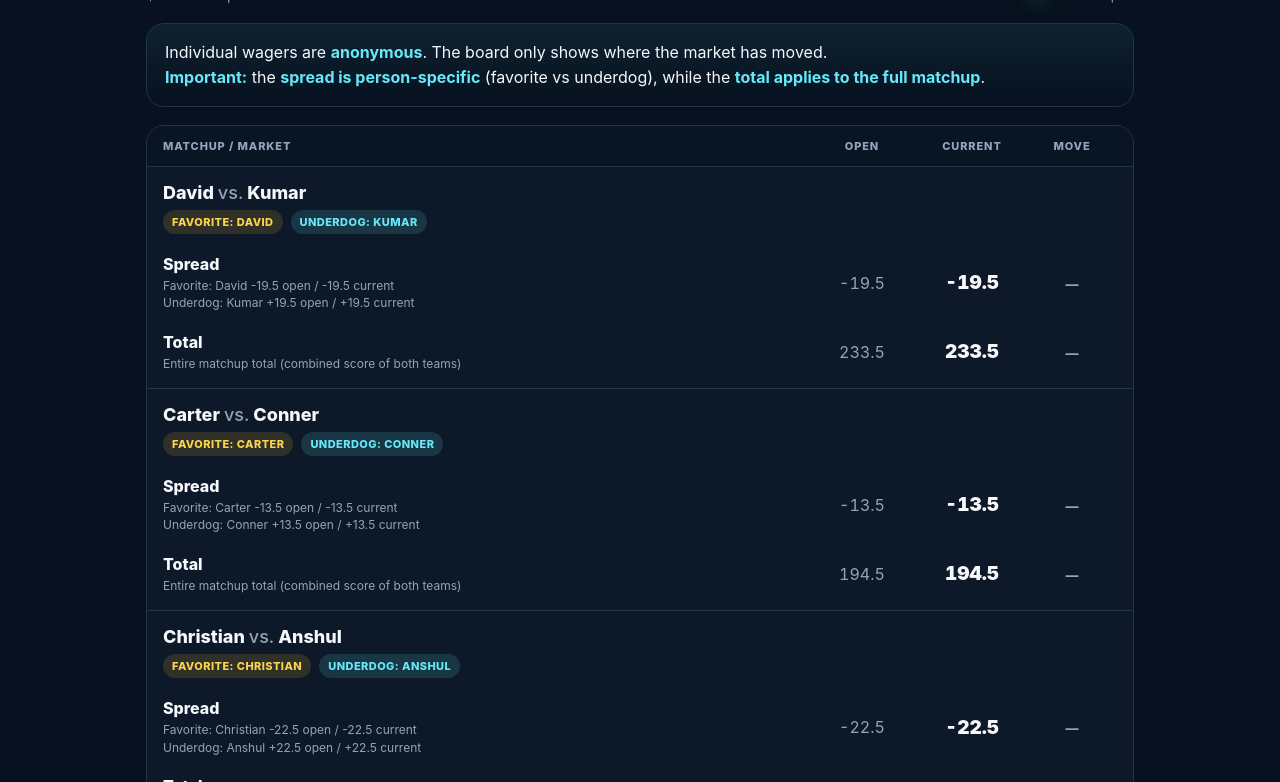
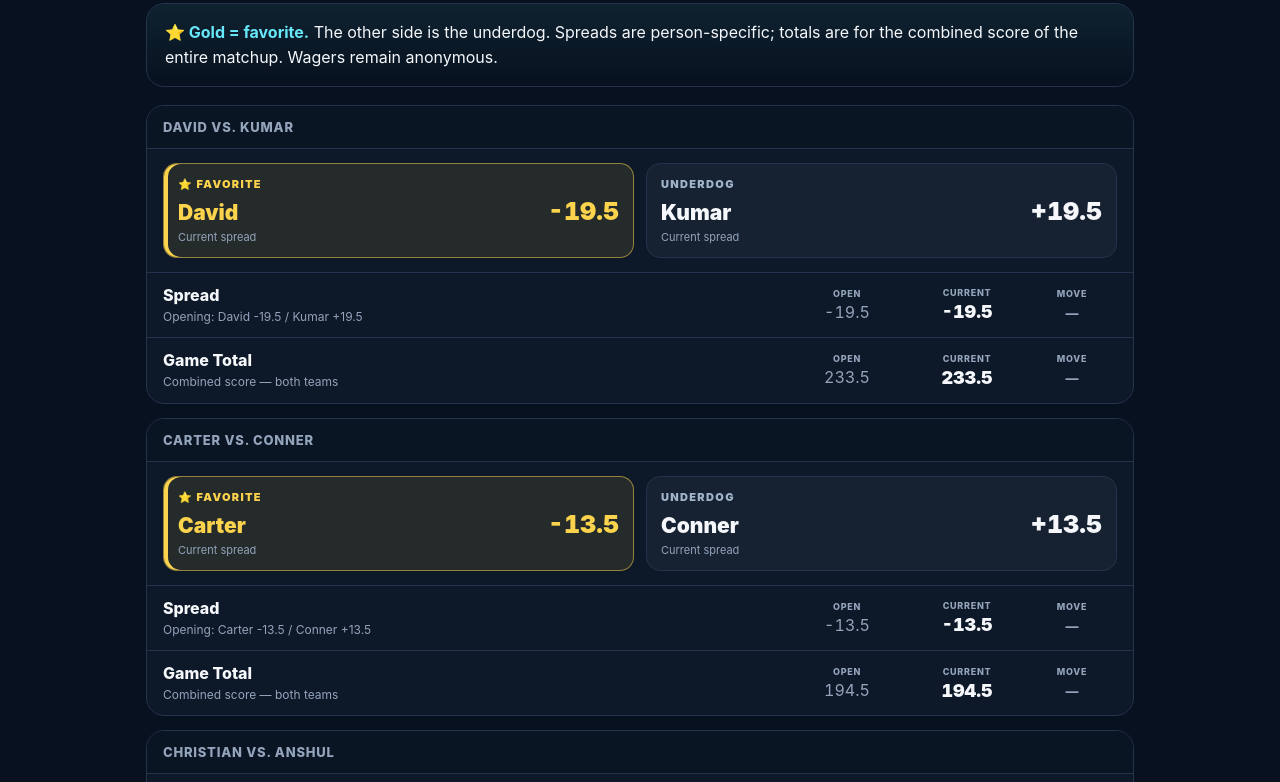
Before and after one commit to mmcclo01/kmk-sportsbook, a plain HTML site: page index.html in a window 1280 px wide. Shown: the part 131-913 px from the top of the page. Drawn offline with Linux system fonts and the light colour scheme.

Commit message:
Make favorite and underdog visually unmistakable

```diff
--- a/index.html
+++ b/index.html
@@ -3,13 +3,17 @@
 <head>
   <meta charset="utf-8">
   <meta name="viewport" content="width=device-width, initial-scale=1">
-  <meta name="theme-color" content="#07111f">\n  <meta http-equiv="Cache-Control" content="no-cache, no-store, must-revalidate">\n  <meta http-equiv="Pragma" content="no-cache">\n  <meta http-equiv="Expires" content="0">
+  <meta name="theme-color" content="#07111f">
+  <meta http-equiv="Cache-Control" content="no-cache, no-store, must-revalidate">
+  <meta http-equiv="Pragma" content="no-cache">
+  <meta http-equiv="Expires" content="0">
   <title>KMK Sportsbook — Rivalry Week</title>
   <style>
     :root{
       --bg:#07111f;--panel:#0d1828;--panel2:#111f33;--text:#f5f7fb;--muted:#93a4bb;
       --border:#22334b;--accent:#67e8f9;--up:#34d399;--down:#fb7185;
-      --fav-bg:rgba(251,191,36,.14);--fav-text:#fcd34d;--dog-bg:rgba(103,232,249,.14);--dog-text:#67e8f9;
+      --gold:#fcd34d;--gold-bg:rgba(252,211,77,.10);--gold-border:rgba(252,211,77,.52);
+      --dog:#9fb3c9;--dog-bg:rgba(148,163,184,.07);
     }
     *{box-sizing:border-box}
     html,body{margin:0;padding:0;background:var(--bg);color:var(--text);font-family:Inter,ui-sans-serif,system-ui,-apple-system,BlinkMacSystemFont,"Segoe UI",sans-serif}
@@ -23,25 +27,32 @@
     .dot{width:9px;height:9px;border-radius:50%;background:var(--up);box-shadow:0 0 18px rgba(52,211,153,.65)}
     .hero{background:linear-gradient(180deg,rgba(103,232,249,.08),rgba(103,232,249,0));border:1px solid var(--border);border-radius:18px;padding:16px 18px;margin-bottom:18px;line-height:1.55}
     .hero strong{color:var(--accent)}
-    .board{border:1px solid var(--border);border-radius:18px;overflow:hidden;background:var(--panel)}
-    .head,.row{display:grid;grid-template-columns:minmax(0,1.3fr) 110px 110px 90px;align-items:center}
-    .head{padding:13px 16px;background:#0a1524;color:var(--muted);font-size:11px;font-weight:800;letter-spacing:.08em;text-transform:uppercase;border-bottom:1px solid var(--border)}
-    .game{border-bottom:1px solid var(--border)}
-    .game:last-child{border-bottom:0}
-    .game-title{padding:15px 16px 7px;font-size:18px;font-weight:800}
-    .vs{color:var(--muted);font-weight:500}
-    .badges{display:flex;gap:8px;flex-wrap:wrap;padding:0 16px 10px}
-    .badge{font-size:11px;font-weight:800;letter-spacing:.04em;text-transform:uppercase;border-radius:999px;padding:5px 9px}
-    .fav{background:var(--fav-bg);color:var(--fav-text)}
-    .dog{background:var(--dog-bg);color:var(--dog-text)}
-    .row{padding:10px 16px}
-    .row:last-child{padding-bottom:16px}
-    .market-name{font-weight:800}
+    .board{display:grid;gap:14px}
+    .game{border:1px solid var(--border);border-radius:18px;overflow:hidden;background:var(--panel)}
+    .game-head{padding:13px 16px;background:#0a1524;border-bottom:1px solid var(--border);font-size:13px;color:var(--muted);font-weight:800;letter-spacing:.06em;text-transform:uppercase}
+    .sides{display:grid;grid-template-columns:1fr 1fr;gap:12px;padding:14px 16px}
+    .side{border:1px solid var(--border);border-radius:14px;padding:13px 14px}
+    .side.favorite{background:var(--gold-bg);border-color:var(--gold-border);box-shadow:inset 4px 0 0 var(--gold)}
+    .side.underdog{background:var(--dog-bg)}
+    .side-label{font-size:11px;text-transform:uppercase;letter-spacing:.12em;font-weight:900;margin-bottom:5px}
+    .favorite .side-label{color:var(--gold)}
+    .underdog .side-label{color:var(--dog)}
+    .side-main{display:flex;align-items:baseline;justify-content:space-between;gap:12px}
+    .side-name{font-size:21px;font-weight:950}
+    .favorite .side-name{color:var(--gold)}
+    .side-line{font-size:25px;font-weight:950;font-variant-numeric:tabular-nums;white-space:nowrap}
+    .favorite .side-line{color:var(--gold)}
+    .side-sub{font-size:11px;color:var(--muted);margin-top:4px}
+    .markets{border-top:1px solid var(--border)}
+    .market-row{display:grid;grid-template-columns:minmax(0,1.3fr) 120px 120px 90px;align-items:center;padding:12px 16px;border-bottom:1px solid var(--border)}
+    .market-row:last-child{border-bottom:0}
+    .market-name{font-weight:850}
     .market-note{font-size:12px;color:var(--muted);margin-top:3px;line-height:1.45}
-    .num{text-align:center;font-variant-numeric:tabular-nums}
+    .col{text-align:center;font-variant-numeric:tabular-nums}
+    .col-label{font-size:9px;color:var(--muted);text-transform:uppercase;letter-spacing:.08em;margin-bottom:3px;font-weight:800}
     .open{color:var(--muted)}
-    .current{font-size:19px;font-weight:900}
-    .move{text-align:center;font-size:13px;font-weight:800}
+    .current{font-size:18px;font-weight:900}
+    .move{font-size:13px;font-weight:850}
     .flat{color:var(--muted)} .up{color:var(--up)} .down{color:var(--down)}
     .summary{display:grid;grid-template-columns:repeat(3,1fr);gap:12px;margin-top:16px}
     .card{border:1px solid var(--border);border-radius:14px;background:var(--panel2);padding:14px}
@@ -51,12 +62,16 @@
     .stamp{margin-top:16px}
     @media(max-width:700px){
       .wrap{padding:18px 10px 36px}
-      .head,.row{grid-template-columns:minmax(0,1.25fr) 72px 76px 58px;padding-left:10px;padding-right:10px}
-      .head{font-size:9px}
-      .game-title,.badges{padding-left:10px;padding-right:10px}
+      .sides{grid-template-columns:1fr;gap:8px;padding:10px}
+      .game-head{padding:11px 10px}
+      .side-main{align-items:center}
+      .side-name{font-size:20px}
+      .side-line{font-size:24px}
+      .market-row{grid-template-columns:minmax(0,1.15fr) 68px 72px 54px;padding:11px 10px}
       .current{font-size:16px}
       .summary{grid-template-columns:1fr}
       .hero{padding:14px}
+      .market-note{font-size:11px}
     }
   </style>
 </head>
@@ -72,19 +87,10 @@
   </section>
 
   <section class="hero">
-    Individual wagers are <strong>anonymous</strong>. The board only shows where the market has moved.<br>
-    <strong>Important:</strong> the <strong>spread is person-specific</strong> (favorite vs underdog), while the <strong>total applies to the full matchup</strong>.
+    <strong>⭐ Gold = favorite.</strong> The other side is the underdog. Spreads are person-specific; totals are for the combined score of the entire matchup. Wagers remain anonymous.
   </section>
 
-  <section class="board">
-    <div class="head">
-      <div>Matchup / Market</div>
-      <div class="num">Open</div>
-      <div class="num">Current</div>
-      <div class="num">Move</div>
-    </div>
-    <div id="games"></div>
-  </section>
+  <section class="board" id="games"></section>
 
   <section class="summary">
     <div class="card"><div class="label">Games</div><div class="big" id="gameCount">6</div></div>
@@ -93,7 +99,7 @@
   </section>
 
   <div class="stamp" id="stamp">Opening board</div>
-  <div class="fine">Spread example: if David is -19.5, David is the favorite and Kumar is the underdog at +19.5. Total example: 233.5 refers to the combined projected score for the entire matchup.</div>
+  <div class="fine">Example: David -19.5 means David is favored by 19.5 and Kumar is +19.5. A total of 233.5 is the combined score of both teams.</div>
 </main>
 
 <script>
@@ -110,58 +116,82 @@ const board = {
   ]
 };
 
-function fmtSigned(n){ return (n > 0 ? "+" : "") + n.toFixed(1); }
-function move(open, current){
+function signed(n){ return (n > 0 ? "+" : "") + n.toFixed(1); }
+function movement(open, current){
   const d = current - open;
-  if (Math.abs(d) < 0.0001) return '<span class="move flat">—</span>';
+  if (Math.abs(d) < .0001) return '<span class="move flat">—</span>';
   return '<span class="move ' + (d > 0 ? 'up' : 'down') + '">' + (d > 0 ? '▲' : '▼') + ' ' + Math.abs(d).toFixed(1) + '</span>';
 }
-function spreadDetails(spread){
-  if (spread <= 0){
-    return { favoriteSide: fmtSigned(spread), underdogSide: "+" + Math.abs(spread).toFixed(1) };
-  } else {
-    return { favoriteSide: "-" + Math.abs(spread).toFixed(1), underdogSide: fmtSigned(spread) };
+function sideInfo(g, spread){
+  if (spread <= 0) {
+    return {
+      favorite:g.a, underdog:g.b,
+      favoriteLine:signed(spread),
+      underdogLine:"+" + Math.abs(spread).toFixed(1)
+    };
   }
+  return {
+    favorite:g.b, underdog:g.a,
+    favoriteLine:"-" + Math.abs(spread).toFixed(1),
+    underdogLine:signed(spread)
+  };
 }
 
 const gamesEl = document.getElementById("games");
 let moved = 0;
 
 board.games.forEach(g => {
-  if (Math.abs(g.currentSpread - g.openingSpread) > 0.0001) moved++;
-  if (Math.abs(g.currentTotal - g.openingTotal) > 0.0001) moved++;
+  if (Math.abs(g.currentSpread - g.openingSpread) > .0001) moved++;
+  if (Math.abs(g.currentTotal - g.openingTotal) > .0001) moved++;
 
-  const openSpread = spreadDetails(g.openingSpread);
-  const currentSpread = spreadDetails(g.currentSpread);
+  const open = sideInfo(g, g.openingSpread);
+  const cur = sideInfo(g, g.currentSpread);
 
-  const block = document.createElement("div");
+  const block = document.createElement("article");
   block.className = "game";
   block.innerHTML = `
-    <div class="game-title">${g.a} <span class="vs">vs.</span> ${g.b}</div>
-    <div class="badges">
-      <span class="badge fav">Favorite: ${g.a}</span>
-      <span class="badge dog">Underdog: ${g.b}</span>
+    <div class="game-head">${g.a} vs. ${g.b}</div>
+
+    <div class="sides">
+      <div class="side favorite">
+        <div class="side-label">⭐ Favorite</div>
+        <div class="side-main">
+          <div class="side-name">${cur.favorite}</div>
+          <div class="side-line">${cur.favoriteLine}</div>
+        </div>
+        <div class="side-sub">Current spread</div>
+      </div>
+
+      <div class="side underdog">
+        <div class="side-label">Underdog</div>
+        <div class="side-main">
+          <div class="side-name">${cur.underdog}</div>
+          <div class="side-line">${cur.underdogLine}</div>
+        </div>
+        <div class="side-sub">Current spread</div>
+      </div>
     </div>
-    <div class="row">
-      <div>
-        <div class="market-name">Spread</div>
-        <div class="market-note">
-          Favorite: ${g.a} ${openSpread.favoriteSide} open / ${currentSpread.favoriteSide} current<br>
-          Underdog: ${g.b} ${openSpread.underdogSide} open / ${currentSpread.underdogSide} current
+
+    <div class="markets">
+      <div class="market-row">
+        <div>
+          <div class="market-name">Spread</div>
+          <div class="market-note">Opening: ${open.favorite} ${open.favoriteLine} / ${open.underdog} ${open.underdogLine}</div>
         </div>
+        <div class="col open"><div class="col-label">Open</div>${open.favoriteLine}</div>
+        <div class="col current"><div class="col-label">Current</div>${cur.favoriteLine}</div>
+        <div class="col"><div class="col-label">Move</div>${movement(g.openingSpread,g.currentSpread)}</div>
       </div>
-      <div class="num open">${openSpread.favoriteSide}</div>
-      <div class="num current">${currentSpread.favoriteSide}</div>
-      <div class="num">${move(g.openingSpread, g.currentSpread)}</div>
-    </div>
-    <div class="row">
-      <div>
-        <div class="market-name">Total</div>
-        <div class="market-note">Entire matchup total (combined score of both teams)</div>
+
+      <div class="market-row">
+        <div>
+          <div class="market-name">Game Total</div>
+          <div class="market-note">Combined score — both teams</div>
+        </div>
+        <div class="col open"><div class="col-label">Open</div>${g.openingTotal.toFixed(1)}</div>
+        <div class="col current"><div class="col-label">Current</div>${g.currentTotal.toFixed(1)}</div>
+        <div class="col"><div class="col-label">Move</div>${movement(g.openingTotal,g.currentTotal)}</div>
       </div>
-      <div class="num open">${g.openingTotal.toFixed(1)}</div>
-      <div class="num current">${g.currentTotal.toFixed(1)}</div>
-      <div class="num">${move(g.openingTotal, g.currentTotal)}</div>
     </div>
   `;
   gamesEl.appendChild(block);
```
